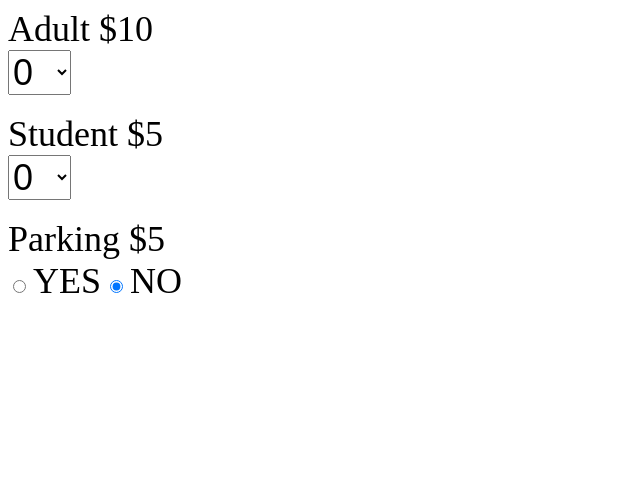
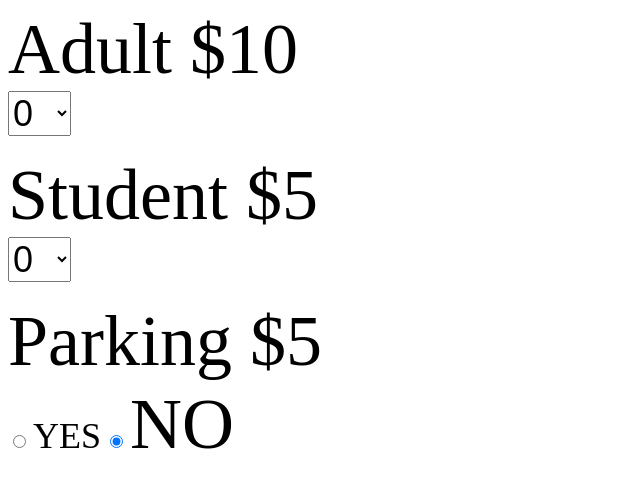
Before and after one commit to moonkd72/Fair, a plain HTML site: page index.html in a window 1280 px wide. Shown: the whole page, without its empty margins (0-640 px from the left). Drawn offline with Linux system fonts and the light colour scheme.

Commit message:
Update index.html

```diff
--- a/index.html
+++ b/index.html
@@ -2,7 +2,7 @@
 <html>
 <body onload="myFunction2()">
 
-  <label id="lblAdult_Header" style="font-size:36px" for="fnumber">Adult:</label><br>
+  <label id="lblAdult_Header" style="font-size:72px" for="fnumber">Adult:</label><br>
   <select id="fnumber" name="snumber" value = 0 style="font-size:36px" onchange="myFunction()"><br>
 	<option value="0">0</option>
 	<option value="1">1</option>
@@ -19,7 +19,7 @@
 
 <br><br>
 
-  <label id="lblStudent_Header" style="font-size:36px" for="snumber">Student:</label><br>
+  <label id="lblStudent_Header" style="font-size:72px" for="snumber">Student:</label><br>
   <select id="snumber" name="snumber" value = 0 style="font-size:36px" onchange="myFunction()"><br>
 	<option value="0">0</option>
 	<option value="1">1</option>
@@ -38,11 +38,11 @@
 
 <!--<h1 id="lblParking_Header">Parking</h1>-->
 
-<label id="lblParking_Header" style="font-size:36px" for="foption">Parking:</label><br>
+<label id="lblParking_Header" style="font-size:72px" for="foption">Parking:</label><br>
 <input type="radio" id="optyes" name="foption" value="Yes" onchange="myFunction()">
 <label for="optyes" style="font-size:36px">YES</label>
 <input type="radio" id= "optno" name="foption" value="No" checked="checked" onchange="myFunction()">
-<label for="optno" style="font-size:36px">NO</label><br>
+<label for="optno" style="font-size:72px">NO</label><br>
 
 <br><br>
 <!--<button onclick="myFunction()" style="font-size:36px">Calculate</button> -->
```
